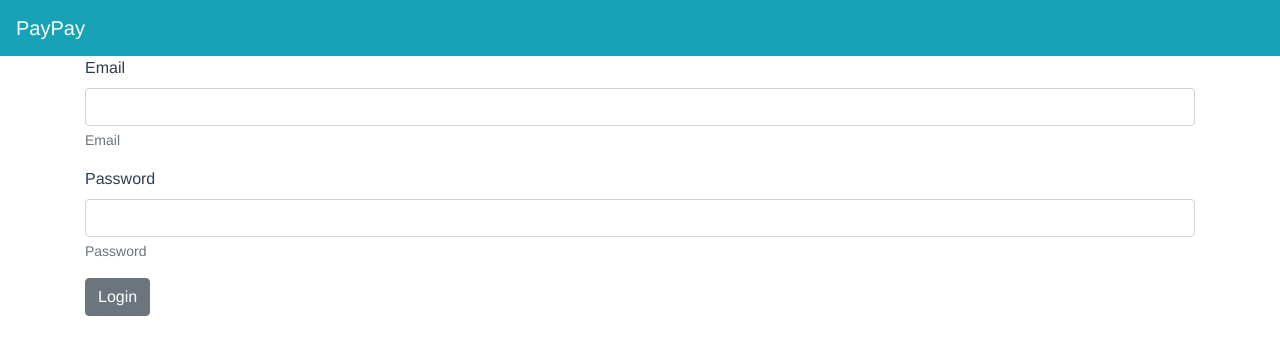
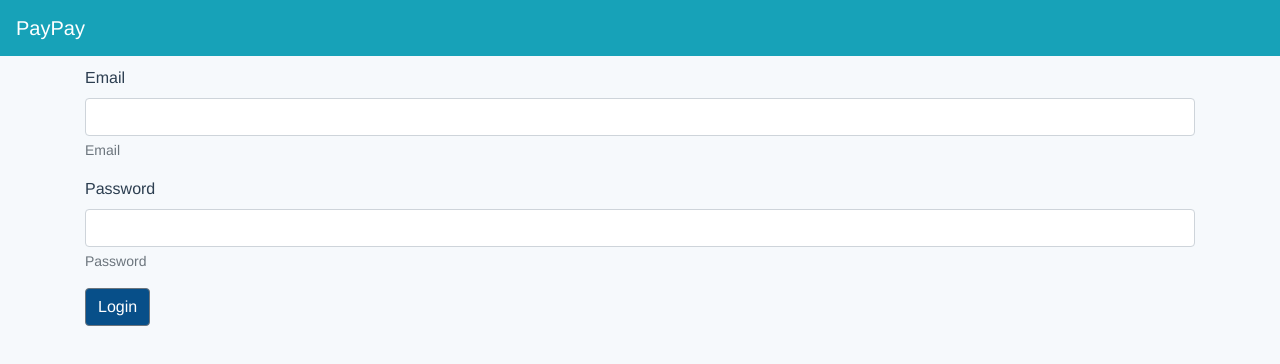
Before and after one commit to jasonpereira96/frontend-paypay, a Vue app: page /#/login in a window 1280 px wide. Shown: the top 364 px of the page. Built offline with nearby package versions, Linux system fonts and the light colour scheme; what vue-loading-overlay would draw is missing.

Commit message:
adding styling

```diff
--- a/src/components/navbar/Navbar.vue
+++ b/src/components/navbar/Navbar.vue
@@ -64,4 +64,9 @@ export default {
   a {
     color: white;
   }
+  h5 {
+    margin: 0;
+    line-height: 1.5;
+    margin-right: 10px;
+  }
 </style>
--- a/src/main.js
+++ b/src/main.js
@@ -10,6 +10,7 @@ import 'vue-loading-overlay/dist/vue-loading.css';
 import 'vue-multiselect/dist/vue-multiselect.min.css';
 import 'bootstrap/dist/css/bootstrap.css'
 import 'bootstrap-vue/dist/bootstrap-vue.css'
+import '@/scss/common.scss';
 
 Vue.component('multiselect', Multiselect)
 Vue.use(BootstrapVue)
--- /dev/null
+++ b/src/scss/common.scss
@@ -0,0 +1,13 @@
+$dark-blue: #074f89;
+$pale-blue: #f6f9fc;
+
+body {
+    background: $pale-blue;
+}
+.row {
+    padding-top: 10px;
+    padding-bottom: 10px;
+}
+.btn, .btn:hover {
+    background-color: $dark-blue;
+}
--- a/src/views/admin/AddViewPerformanceReview.vue
+++ b/src/views/admin/AddViewPerformanceReview.vue
@@ -7,16 +7,20 @@
         </b-row>
         <b-row>
             <b-col cols="9">
-                <b-form-input
-                    v-model="title"
-                    placeholder="Enter Title"
-                    required
-                ></b-form-input>
+                 <b-form-group
+                    label="Title:"
+                >
+                    <b-form-input
+                        v-model="title"
+                        placeholder="Enter Title"
+                        required
+                    ></b-form-input>
+                 </b-form-group>
             </b-col>
         </b-row>
         <b-row>
             <b-col cols="12">
-                <b-form-group id="input-group-1">
+                <b-form-group id="input-group-1" label="Questions:">
                     <b-row v-for="(question, index) in questions" :key="index">
                         <b-col cols="9">
                             <b-form-input
@@ -32,6 +36,12 @@
                 </b-form-group>
             </b-col>
         </b-row>
+        <b-row>
+            <b-col cols="12">
+                <b-button @click="onAdd"> + Add Question
+                </b-button>
+            </b-col>
+        </b-row>
 
          <b-row>
             <b-col cols="12">
@@ -39,7 +49,6 @@
                     <b-spinner v-if="submitting"/>
                     <span v-else>Save</span>
                 </b-button>
-                <b-button @click="onAdd">Add</b-button>
             </b-col>
         </b-row>
     </b-container>
```
